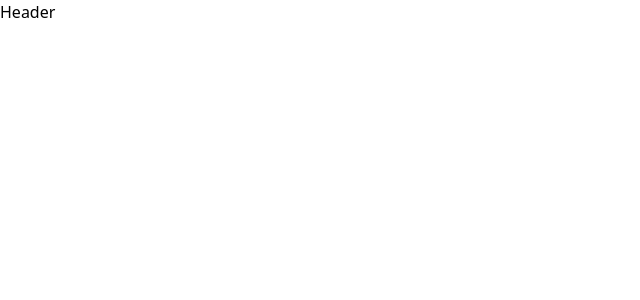
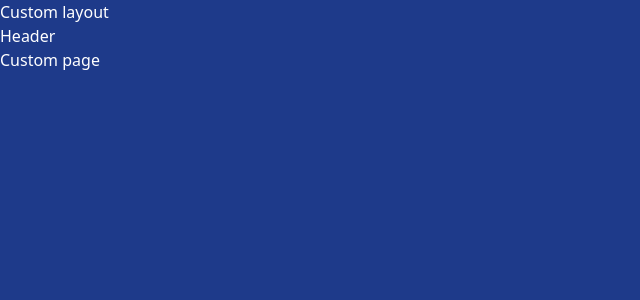
Before and after one commit to AxelSalim/apprentissage_nuxt, a Nuxt app: page /custom in a window 1280 px wide. Before the commit this address had no page. Shown: the top 300 px of the page, without its empty margins (0-640 px from the left). Built offline with nearby package versions, Linux system fonts and the light colour scheme.

Commit message:
création de layouts et fonctionnement

```diff
--- /dev/null
+++ b/layouts/custom.vue
@@ -0,0 +1,14 @@
+<template>
+  <div class="CustomLayout text-white bg-blue-900 h-screen">
+    <p>Custom layout</p>
+    <slot />
+  </div>
+</template>
+
+<script lang="ts" setup>
+
+</script>
+
+<style>
+
+</style>
--- /dev/null
+++ b/layouts/default.vue
@@ -0,0 +1,14 @@
+<template>
+  <div class="DefaultLayout text-white bg-slate-900 h-screen">
+    <p>Default layout</p>
+    <slot />
+  </div>
+</template>
+
+<script lang="ts" setup>
+
+</script>
+
+<style>
+
+</style>
--- /dev/null
+++ b/pages/custom.vue
@@ -0,0 +1,10 @@
+<script setup>
+    definePageMeta({
+        layout: "custom",
+    });
+</script>
+
+
+<template>
+    <div class="Custom Page">Custom page</div>
+</template>
```
